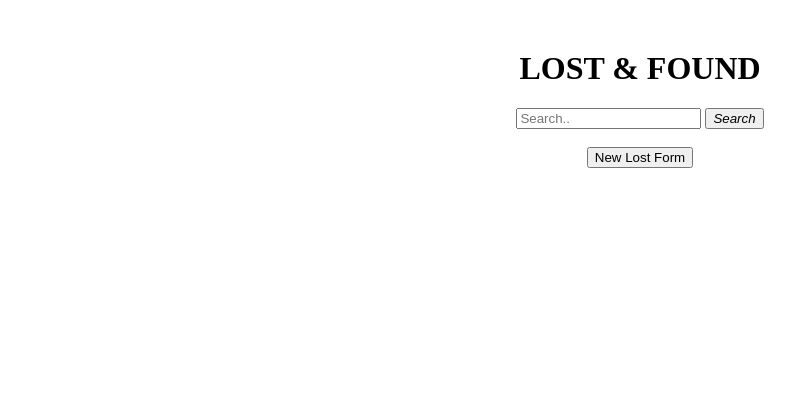
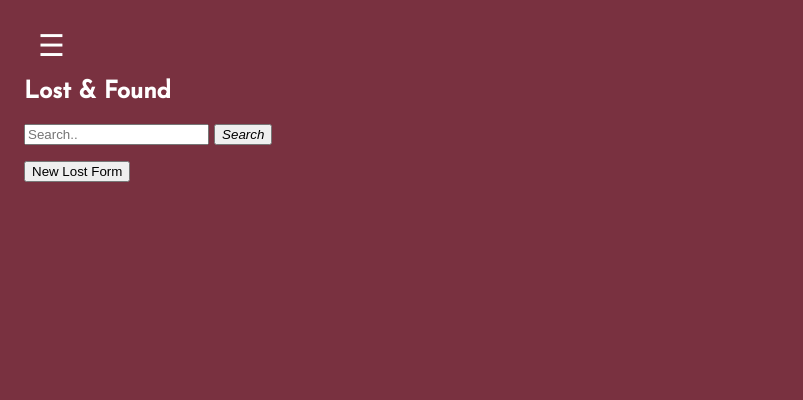
Before and after one commit to zachashby/Virtual-Commons, a website: page views/lost_found.html in a window 1280 px wide. Shown: the whole page, without its empty margins (0-803 px from the left). Drawn offline with nearby package versions, Linux system fonts and the light colour scheme.

Commit message:
create nav.html and applied it to all pages

```diff
--- a/public/style.css
+++ b/public/style.css
@@ -28,6 +28,7 @@
       outline:none;
       transition: all 0.5s;
       cursor: pointer;
+      user-select: none;
     }
 
     .menu-button:hover {
@@ -40,7 +41,8 @@
     #sidenav-menu {
       position: relative;
       left: 30px;
-      top: 10px;
+      top: 20px;
+      user-select: none;
     }
 
     .sidenav {
--- a/views/lost_found.html
+++ b/views/lost_found.html
@@ -2,22 +2,17 @@
 <html>
 	<head>
 		<title>Lost and Found</title>
-
-		<link rel="stylesheet" href="styles.css">
-
-		<style>
-			body{
-				margin-top: 50px;
-				text-align: center;
-			}
-		</style>
-
+    <script type="text/javascript" src="http://code.jquery.com/jquery-1.7.1.min.js"></script>
+    	<link rel="stylesheet" href="/public/style.css" />
 	</head>
 
 	<body>
 
-		<h1>LOST & FOUND</h1>
+		<div id="nav-placeholder">
+		</div>
 
+	    <div id="main">
+	      <h2 class="Second-title"> Lost & Found </h2>
 	      	<form method="post" action="/search_lost">
 	      		<input type="text" placeholder="Search.." name="item_name">
 	      		<button type="submit" ><i class="fa fa-search">Search</i></button>
@@ -28,6 +23,15 @@
 	    	<form method="get" action="/new_form">
 	    		<button >New Lost Form</button>
 	    	</form>
+	    </div>
+
+		<script>
+			$(function(){
+			  $("#nav-placeholder").load("/views/nav.html");
+			});
+		</script>
+
+
 
 	</body>
 </html>
--- /dev/null
+++ b/views/nav.html
@@ -0,0 +1,23 @@
+<div id="mySidenav" class="sidenav">
+      <a href="javascript:void(0)" class="closebtn" onclick="closeNav()">&times;</a>
+      <form method="get" action="/home"><button class="menu-button" id="Home-menu-button"><a>Home</a></button></form>
+      <form method="get" action="/news"><button class="menu-button" id="News-menu-button"><a>News</a></button></form>
+      <form method="get" action="/entertainment"><button class="menu-button" id="Activity-menu-button"><a>Activity</a></button></form>
+      <form method="get" action="/tutoring"><button  class="menu-button" id="Tutor-menu-button"><a>Tutoring</a></button></form>
+      <form method="get" action="/lost_found"><button  class="menu-button" id="lost_found-menu-button"><a>Lost & Found</a></button></form>
+</div>
+<span id="sidenav-menu" style="font-size:30px;cursor:pointer; margin-top:" onclick="openNav()">&#9776;</span>
+
+<script>
+	function openNav() {
+        document.getElementById("mySidenav").style.width = "250px";
+        document.getElementById("main").style.marginLeft = "250px";
+        document.body.style.backgroundColor = "rgba(121,49,64,0.9)";
+      }
+
+   	function closeNav() {
+        document.getElementById("mySidenav").style.width = "0";
+        document.getElementById("main").style.marginLeft= "0";
+        document.body.style.backgroundColor = "#793140";
+      }
+</script>
```
Also changed, not shown: server.js (+24 -0 lines), views/index.html (+7 -28 lines). Lines whose indentation alone changed are shown as unchanged.
